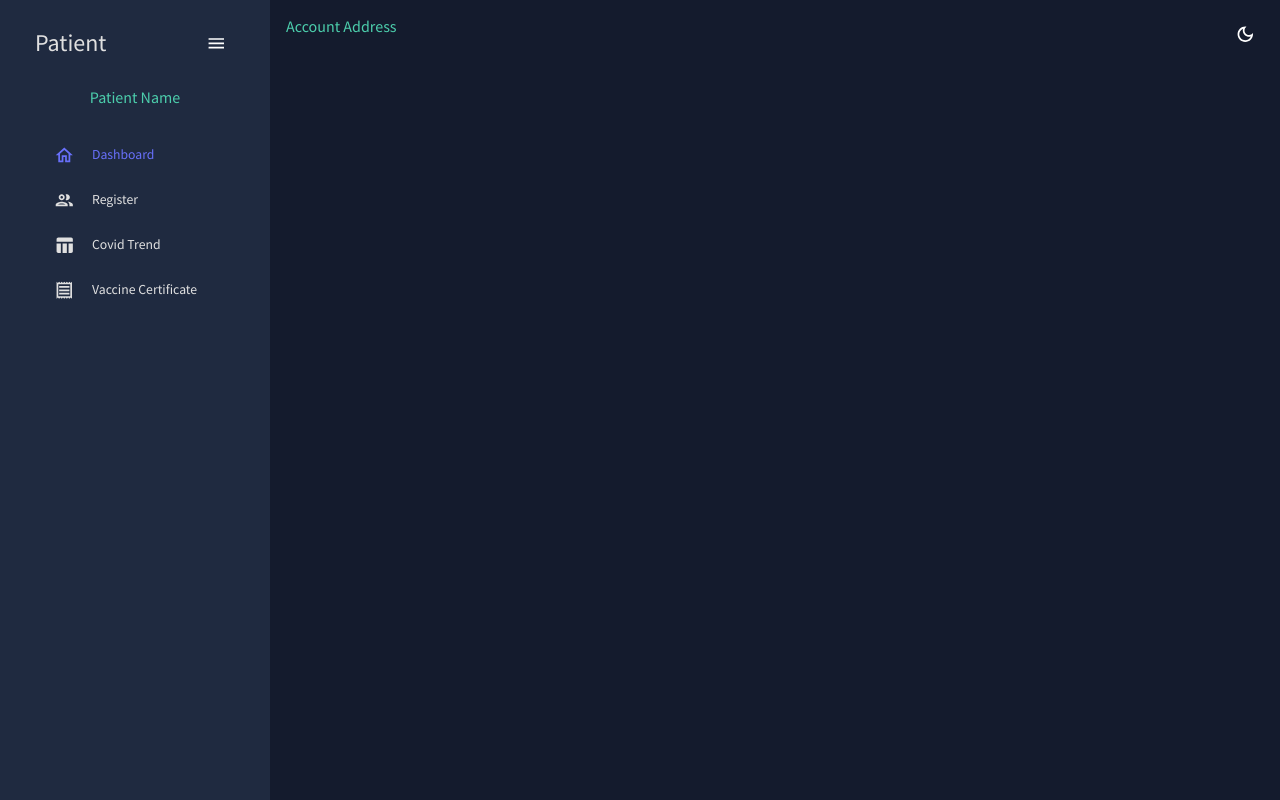
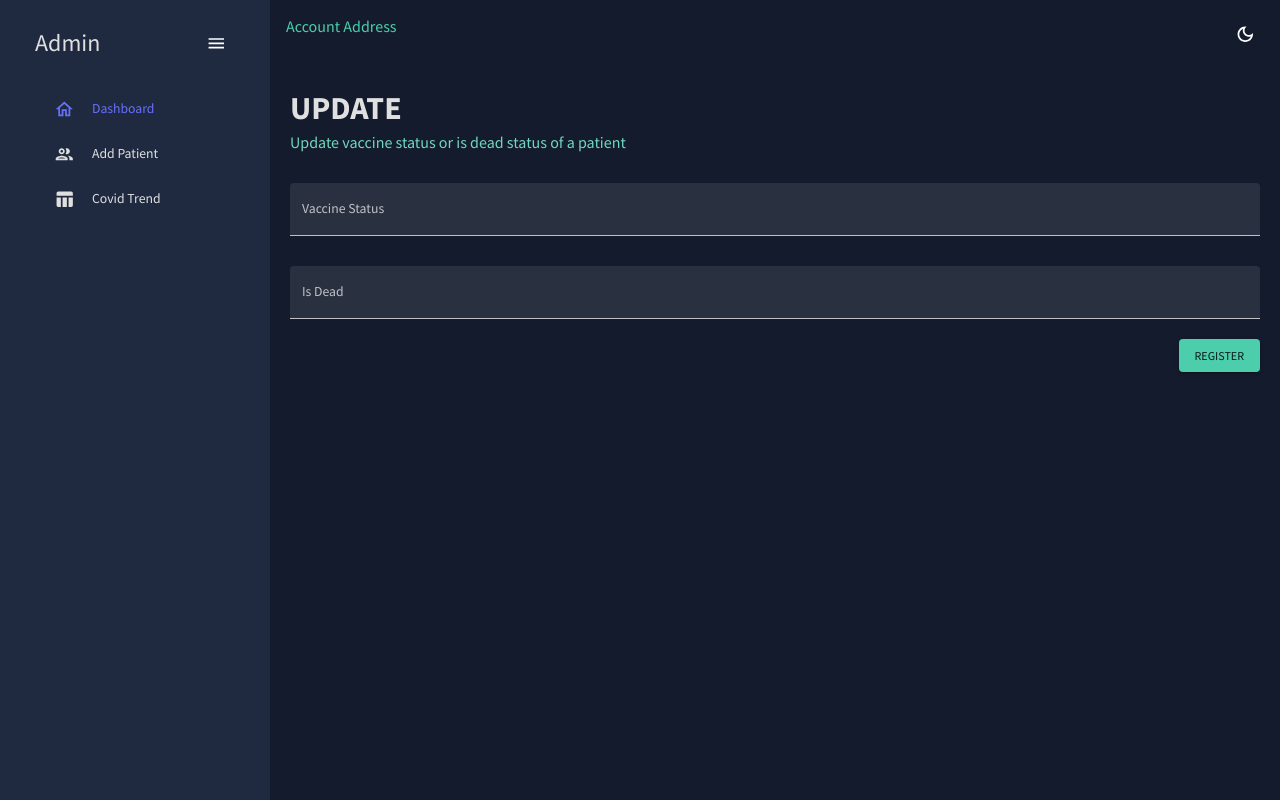
Before and after one commit to KaziQuader/Decentralized-Patient-Management, a React app in the folder client/: page /update in a window 1280 px wide. Built offline with nearby package versions, Linux system fonts and the light colour scheme.

Commit message:
Finish coding smart contract and react frontend

```diff
--- a/client/src/App.jsx
+++ b/client/src/App.jsx
@@ -8,6 +8,7 @@ import Dashboard from "./components/Dashboard";
 import Form from "./components/Form";
 import CovidTrend from "./components/CovidTrend";
 import VaccineCertificate from "./components/VaccineCertificate";
+import Update from "./components/Update";
 
 function App() {
   const [theme, colorMode] = useMode();
@@ -26,6 +27,7 @@ function App() {
               <Route exact path="/new" Component={Form} />
               <Route exact path="/trend" Component={CovidTrend} />
               <Route exact path="/certificate" Component={VaccineCertificate} />
+              <Route exact path="/update" Component={Update} />
             </Routes>
           </main>
         </div>
--- a/client/src/components/Sidebar.jsx
+++ b/client/src/components/Sidebar.jsx
@@ -32,7 +32,7 @@ const Item = ({ title, to, icon, selected, setSelected }) => {
 const Sidebar = () => {
   const theme = useTheme();
   const colors = tokens(theme.palette.mode);
-  const [IsAdmin, setIsAdmin] = useState(false)
+  const [IsAdmin, setIsAdmin] = useState(true)
   const [isCollapsed, setIsCollapsed] = useState(false);
   const [selected, setSelected] = useState("Dashboard");
 
@@ -84,7 +84,7 @@ const Sidebar = () => {
             )}
           </MenuItem>
 
-          {!isCollapsed && (
+          {/* {!isCollapsed && (
             <Box mb="25px">
               <Box textAlign="center">
                 <Typography variant="h5" color={colors.greenAccent[500]}>
@@ -92,7 +92,7 @@ const Sidebar = () => {
                 </Typography>
               </Box>
             </Box>
-          )}
+          )} */}
 
           <Box paddingLeft={isCollapsed ? undefined : "10%"}>
             <Item
@@ -117,13 +117,16 @@ const Sidebar = () => {
               selected={selected}
               setSelected={setSelected}
             />
+
+            {IsAdmin ?
+            "" :
             <Item
               title={IsAdmin ? "" : "Vaccine Certificate"}
               to="/certificate"
               icon={<ReceiptOutlinedIcon />}
               selected={selected}
               setSelected={setSelected}
-            />
+            />}
           </Box>
         </Menu>
       </ProSidebar>
--- a/client/src/components/Update.jsx
+++ b/client/src/components/Update.jsx
@@ -0,0 +1,93 @@
+import { Box, Button, TextField } from "@mui/material";
+import { Formik } from "formik";
+import * as yup from "yup";
+import useMediaQuery from "@mui/material/useMediaQuery";
+import Header from "./Header";
+import { useState } from "react";
+
+const Update = () => {
+  const isNonMobile = useMediaQuery("(min-width:600px)");
+  const [isAdmin, setIsAdmin] = useState(false)
+
+  const handleFormSubmit = (values) => {
+    console.log(values);
+  };
+
+  const checkoutSchema = yup.object().shape({
+    vaccineStatus: yup.string()
+      .required("Required")
+      .oneOf(["One Dose", "Two Dose", "Not Vaccinated"], "Vaccine Status can only be One Dose, Two Doses or Not Vaccinated"),
+    isDead: yup.string().oneOf(["True", "False"], "Dead status can only be True or False"),
+  });
+
+  const initialValues = {
+    vaccineStatus: "",
+    isDead: "",
+  };
+
+  return (
+    <Box m="20px">
+      <Header title="UPDATE" subtitle="Update vaccine status or is dead status of a patient" />
+
+      <Formik
+        onSubmit={handleFormSubmit}
+        initialValues={initialValues}
+        validationSchema={checkoutSchema}
+      >
+        {({
+          values,
+          errors,
+          touched,
+          handleBlur,
+          handleChange,
+          handleSubmit,
+        }) => (
+          <form onSubmit={handleSubmit}>
+            <Box
+              display="grid"
+              gap="30px"
+              gridTemplateColumns="repeat(4, minmax(0, 1fr))"
+              sx={{
+                "& > div": { gridColumn: isNonMobile ? undefined : "span 4" },
+              }}
+            >
+              <TextField
+                fullWidth
+                variant="filled"
+                type="text"
+                label="Vaccine Status"
+                onBlur={handleBlur}
+                onChange={handleChange}
+                value={values.vaccineStatus}
+                name="vaccineStatus"
+                error={!!touched.vaccineStatus && !!errors.vaccineStatus}
+                helperText={touched.vaccineStatus && errors.vaccineStatus}
+                sx={{ gridColumn: "span 4" }}
+              />
+              <TextField
+                fullWidth
+                variant="filled"
+                type="text"
+                label="Is Dead"
+                onBlur={handleBlur}
+                onChange={handleChange}
+                value={values.isDead}
+                name="isDead"
+                error={!!touched.isDead && !!errors.isDead}
+                helperText={touched.isDead && errors.isDead}
+                sx={{ gridColumn: "span 4" }}
+              />
+            </Box>
+            <Box display="flex" justifyContent="end" mt="20px">
+              <Button type="submit" color="secondary" variant="contained">
+                {isAdmin ? "Add Patient" : "Register"}
+              </Button>
+            </Box>
+          </form>
+        )}
+      </Formik>
+    </Box>
+  );
+};
+
+export default Update;
```
Also changed, not shown: 1 other file (tests, documents, lock files or other folders).
